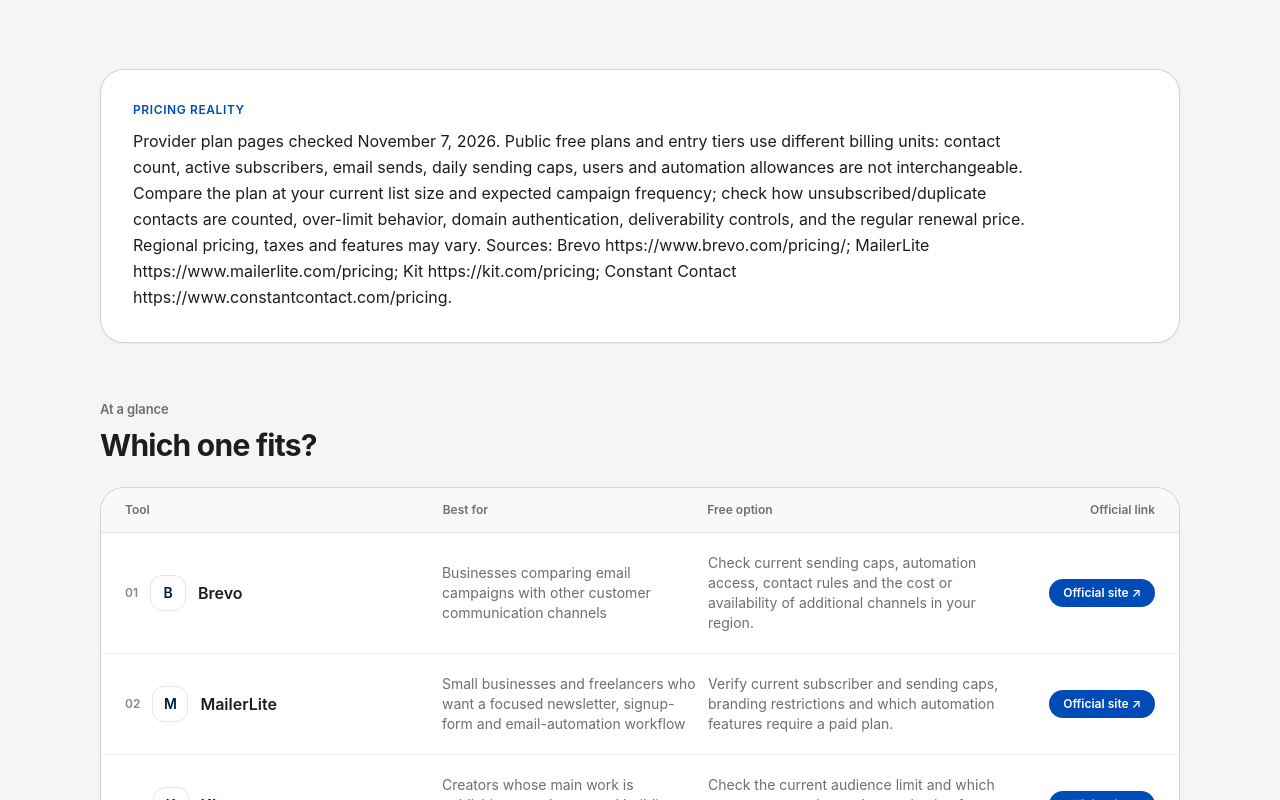
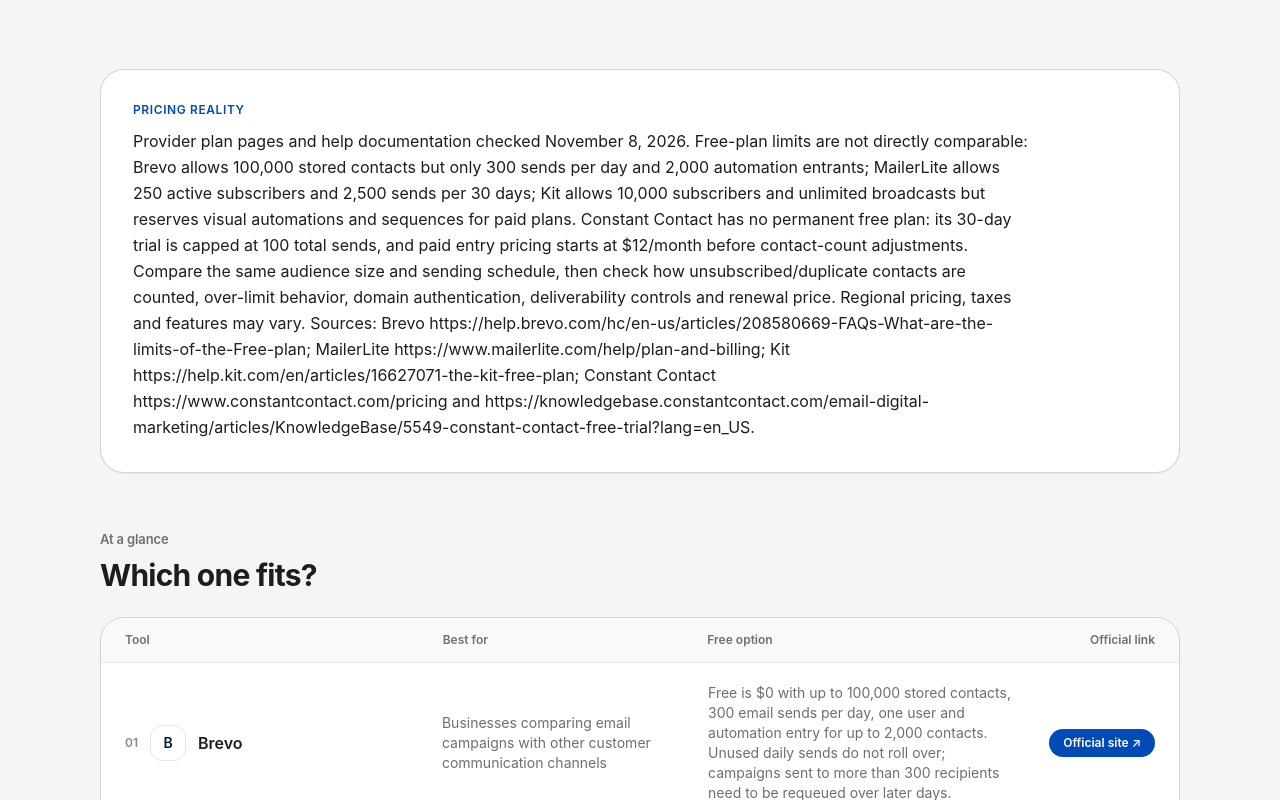
Before and after one commit to LinukaBandara/StackPick, a Next.js app: page /best/mailchimp-alternatives in a window 1280 px wide. Shown: the part 900-1700 px from the top of the page. Built offline with nearby package versions, Linux system fonts and the light colour scheme; no server answers.

Commit message:
Refresh Mailchimp alternatives free-plan limits and pricing

```diff
--- a/app/best/mailchimp-alternatives/page.tsx
+++ b/app/best/mailchimp-alternatives/page.tsx
@@ -13,36 +13,36 @@ export default function Page() {
     <ComparisonArticle
       title="Best Mailchimp Alternatives"
       slug="mailchimp-alternatives"
-      reviewedOn="2026-11-07"
+      reviewedOn="2026-11-08"
       intro="The useful alternative depends on why Mailchimp no longer fits. If the bill rises with your audience, compare the pricing unit and how contacts are counted. If the workflow feels complicated, test a simpler campaign editor. If you publish a creator newsletter or need email alongside other customer messages, compare those specific workflows instead of switching for a longer feature list."
       quickAnswer="Compare Brevo when you want email alongside other customer channels, MailerLite for a focused newsletter and automation workflow, Kit for creator-led publishing, and Constant Contact for a traditional small-business campaign service. Before moving, price the same active-contact count and monthly sending volume, then verify automation, forms, landing pages, integrations and export access on the exact plan."
-      pricingNote="Provider plan pages checked November 7, 2026. Public free plans and entry tiers use different billing units: contact count, active subscribers, email sends, daily sending caps, users and automation allowances are not interchangeable. Compare the plan at your current list size and expected campaign frequency; check how unsubscribed/duplicate contacts are counted, over-limit behavior, domain authentication, deliverability controls, and the regular renewal price. Regional pricing, taxes and features may vary. Sources: Brevo https://www.brevo.com/pricing/; MailerLite https://www.mailerlite.com/pricing; Kit https://kit.com/pricing; Constant Contact https://www.constantcontact.com/pricing."
+      pricingNote="Provider plan pages and help documentation checked November 8, 2026. Free-plan limits are not directly comparable: Brevo allows 100,000 stored contacts but only 300 sends per day and 2,000 automation entrants; MailerLite allows 250 active subscribers and 2,500 sends per 30 days; Kit allows 10,000 subscribers and unlimited broadcasts but reserves visual automations and sequences for paid plans. Constant Contact has no permanent free plan: its 30-day trial is capped at 100 total sends, and paid entry pricing starts at $12/month before contact-count adjustments. Compare the same audience size and sending schedule, then check how unsubscribed/duplicate contacts are counted, over-limit behavior, domain authentication, deliverability controls and renewal price. Regional pricing, taxes and features may vary. Sources: Brevo https://help.brevo.com/hc/en-us/articles/208580669-FAQs-What-are-the-limits-of-the-Free-plan; MailerLite https://www.mailerlite.com/help/plan-and-billing; Kit https://help.kit.com/en/articles/16627071-the-kit-free-plan; Constant Contact https://www.constantcontact.com/pricing and https://knowledgebase.constantcontact.com/email-digital-marketing/articles/KnowledgeBase/5549-constant-contact-free-trial?lang=en_US."
       tools={[
         {
           name: "Brevo",
           bestFor: "Businesses comparing email campaigns with other customer communication channels",
-          freeOption: "Check current sending caps, automation access, contact rules and the cost or availability of additional channels in your region.",
+          freeOption: "Free is $0 with up to 100,000 stored contacts, 300 email sends per day, one user and automation entry for up to 2,000 contacts. Unused daily sends do not roll over; campaigns sent to more than 300 recipients need to be requeued over later days.",
           tradeoff: "It can suit businesses that want to evaluate several communication channels in one account. Model the cost at your normal sending volume and confirm that the channels you need are available where you operate.",
           url: "https://www.brevo.com/pricing/",
         },
         {
           name: "MailerLite",
           bestFor: "Small businesses and freelancers who want a focused newsletter, signup-form and email-automation workflow",
-          freeOption: "Verify current subscriber and sending caps, branding restrictions and which automation features require a paid plan.",
+          freeOption: "Free covers up to 250 active subscribers and 2,500 emails per 30 days. It allows 3 active automations, 3 forms, 1 landing page and 1 website of up to 5 pages; active subscribers count cumulatively during the billing cycle.",
           tradeoff: "A focused interface can be appealing for regular newsletters and basic sequences, but check that reporting, integrations and branching automation cover your next stage of growth.",
           url: "https://www.mailerlite.com/pricing",
         },
         {
           name: "Kit",
           bestFor: "Creators whose main work is publishing newsletters and building an audience",
-          freeOption: "Check the current audience limit and which creator, automation and monetization features are included in the plan you would use.",
+          freeOption: "Free supports up to 10,000 subscribers, unlimited broadcasts, forms and landing pages, tagging and segmentation. Visual automations and email sequences require a paid Creator plan.",
           tradeoff: "Creator-focused audience workflows may be a better fit for newsletter-led businesses, but a conventional small business should compare its segmentation, reporting and integrations against its own campaign requirements.",
           url: "https://kit.com/pricing",
         },
         {
           name: "Constant Contact",
           bestFor: "Small businesses that want to evaluate a traditional email-marketing service and its available support options",
-          freeOption: "Confirm current trial or introductory offers, the first paid renewal price and any plan-specific contact or feature limits.",
+          freeOption: "There is no permanent free plan. The 30-day trial allows up to 100 total email sends; paid Lite starts at $12/month, Standard at $35 and Premium at $80 before contact-count adjustments. Monthly send allowances are 10x, 12x and 24x the contact tier respectively.",
           tradeoff: "It may suit teams that value a guided, conventional marketing workflow, but calculate the ongoing cost and verify the integrations and automation depth you actually need before migrating.",
           url: "https://www.constantcontact.com/pricing",
         },
```
